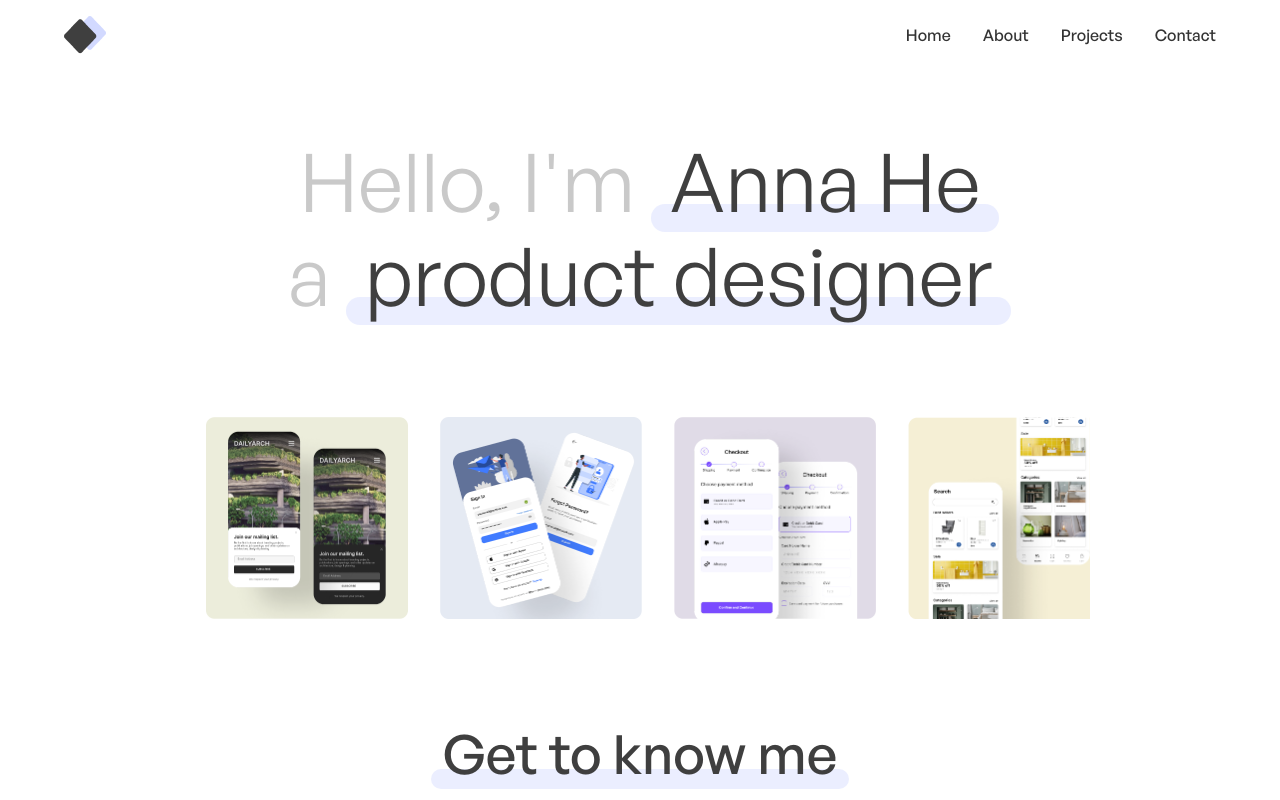
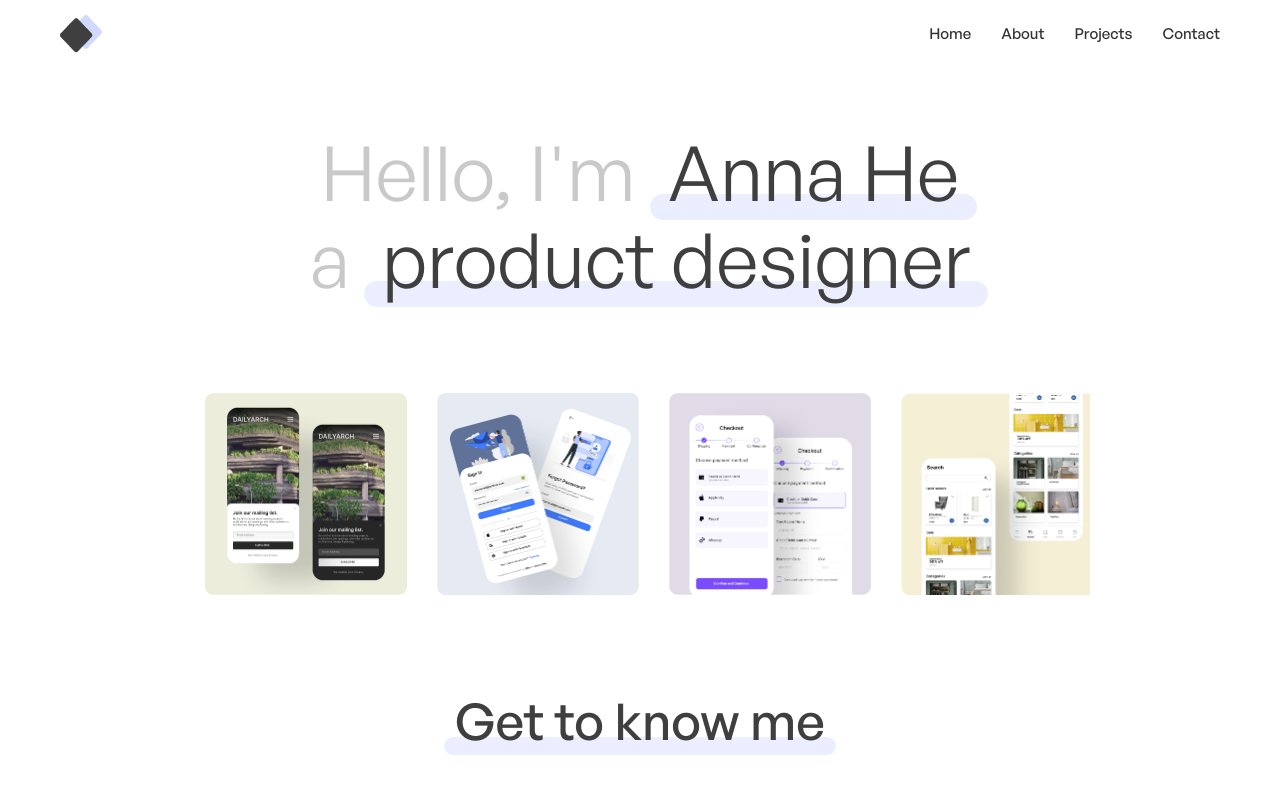
Before and after one commit to alxx9991/annas-portfolio, a Next.js app: page / in a window 1280 px wide. Shown: the top 800 px of the page. Built offline with nearby package versions, Linux system fonts and the light colour scheme.

Commit message:
changed scale

```diff
--- a/styles/globals.css
+++ b/styles/globals.css
@@ -31,7 +31,7 @@
     @apply font-general;
     @apply bg-bg;
     @apply text-[#333333];
-    @apply text-[14px] md:text-[15px] xl:text-[16px];
+    @apply text-[14px] md:text-[15px] 2xl:text-[16px];
     font-weight: 400;
     min-height: 100%;
     scroll-behavior: smooth;
```
Also changed, not shown: public/icon-small.png.
